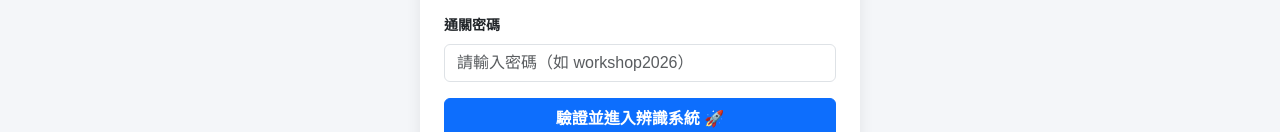
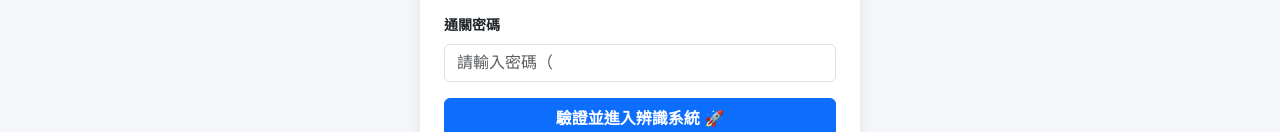
Before and after one commit to fiona11130710-sudo/crosswalk-traffic-light, a plain HTML site: page index.html in a window 1280 px wide. Shown: the part 599-731 px from the top of the page. Drawn offline with nearby package versions, Linux system fonts and the light colour scheme.

Commit message:
Update index.html

```diff
--- a/index.html
+++ b/index.html
@@ -51,7 +51,7 @@
             </div>
             <div class="mb-3">
                 <label class="form-label fw-bold small">通關密碼</label>
-                <input type="password" id="passInput" class="form-control" placeholder="請輸入密碼（如 workshop2026）" onkeyup="if(event.key==='Enter') enterSystem()">
+                <input type="password" id="passInput" class="form-control" placeholder="請輸入密碼（"onkeyup="if(event.key==='Enter') enterSystem()">
             </div>
 
             <button class="btn btn-primary w-100 fw-bold py-2" onclick="enterSystem()">驗證並進入辨識系統 🚀</button>
```
